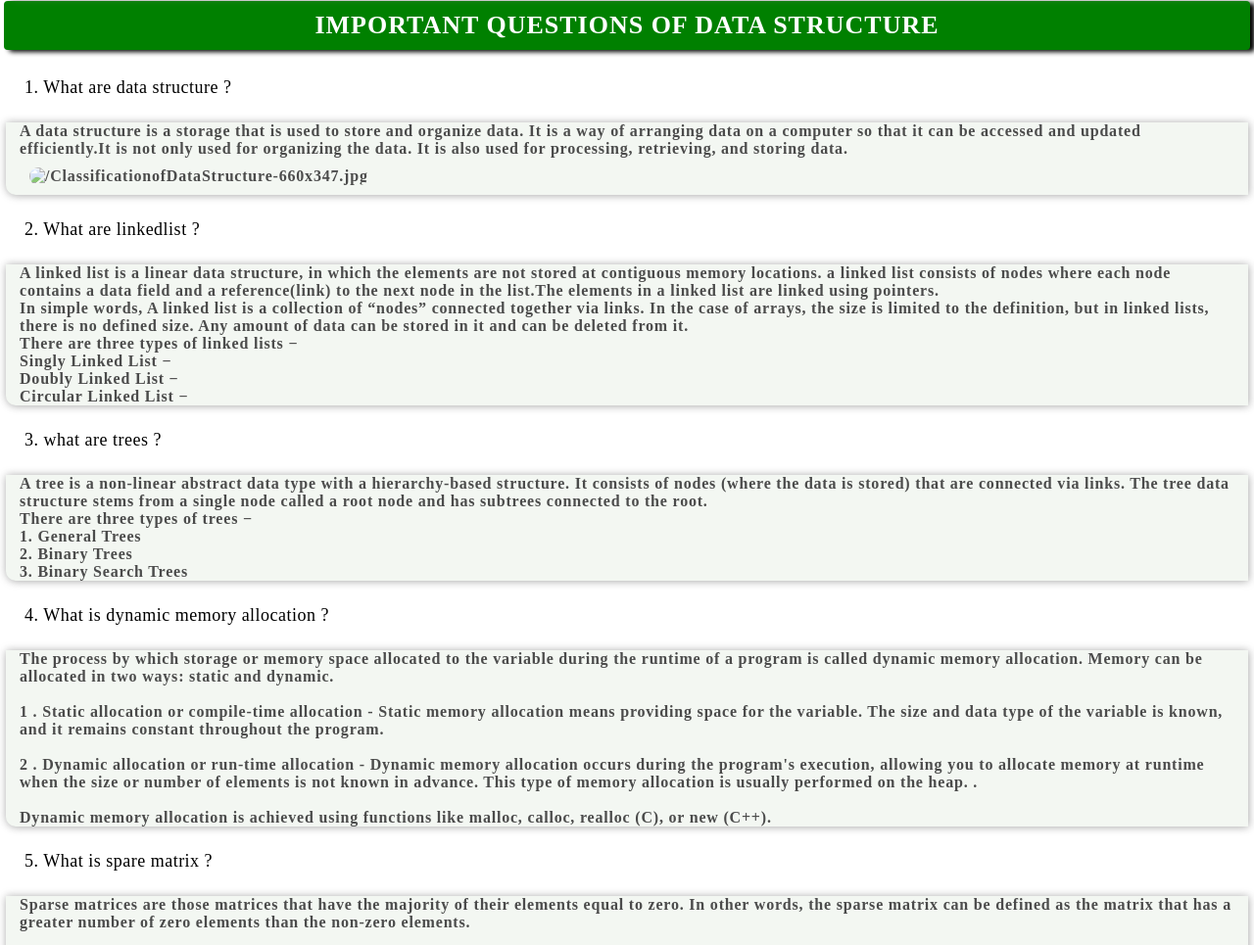
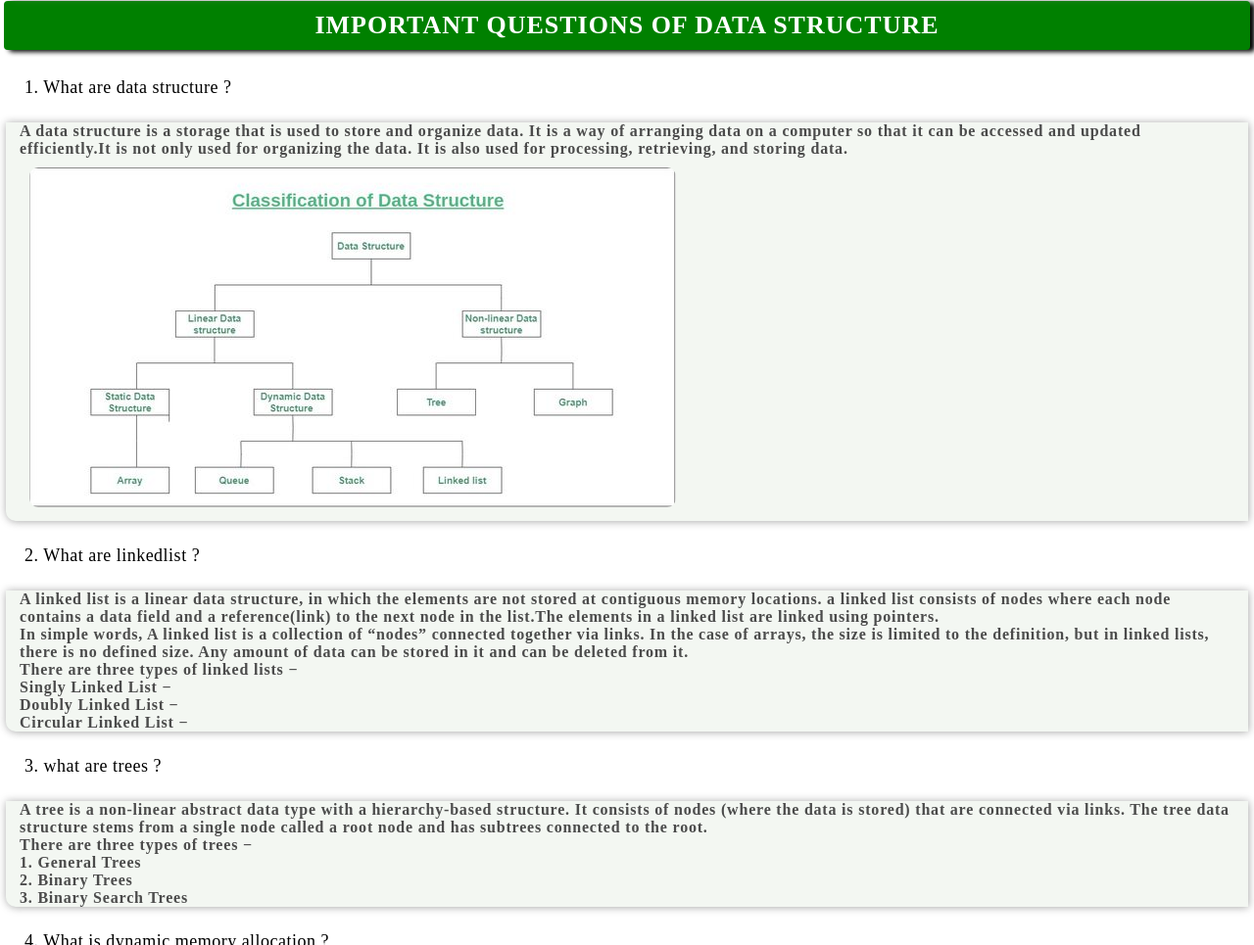
Before and after one commit to Bikashart/importantquestioncs, a plain HTML site: page index.html in a window 1280 px wide. Shown: the part 2408-3373 px from the top of the page at 98% size. Drawn offline with Linux system fonts and the light colour scheme; the site is published under a folder, as on GitHub Pages, so addresses that start at the root find nothing.

Commit message:
Update index.html

```diff
--- a/index.html
+++ b/index.html
@@ -212,7 +212,7 @@
     <ol type="1">
        <li>1. What are data structure ?</li>
        <p class="answers-section">A data structure is a storage that is used to store and organize data. It is a way of arranging data on a computer so that it can be accessed and updated efficiently.It is not only used for organizing the data. It is also used for processing, retrieving, and storing data.<br>
-       <img class="imgsec" srcset="/ClassificationofDataStructure-660x347.jpg" src="/ClassificationofDataStructure-660x347.jpg" alt="/ClassificationofDataStructure-660x347.jpg">
+       <img class="imgsec" srcset="ClassificationofDataStructure-660x347.jpg" src="ClassificationofDataStructure-660x347.jpg" alt="ClassificationofDataStructure-660x347.jpg">
        </p>
        <li>2. What are linkedlist ?</li>
        <p class="answers-section">A linked list is a linear data structure, in which the elements are not stored at contiguous memory locations. a linked list consists of nodes where each node contains a data field and a reference(link) to the next node in the list.The elements in a linked list are linked using pointers. <br>
```
